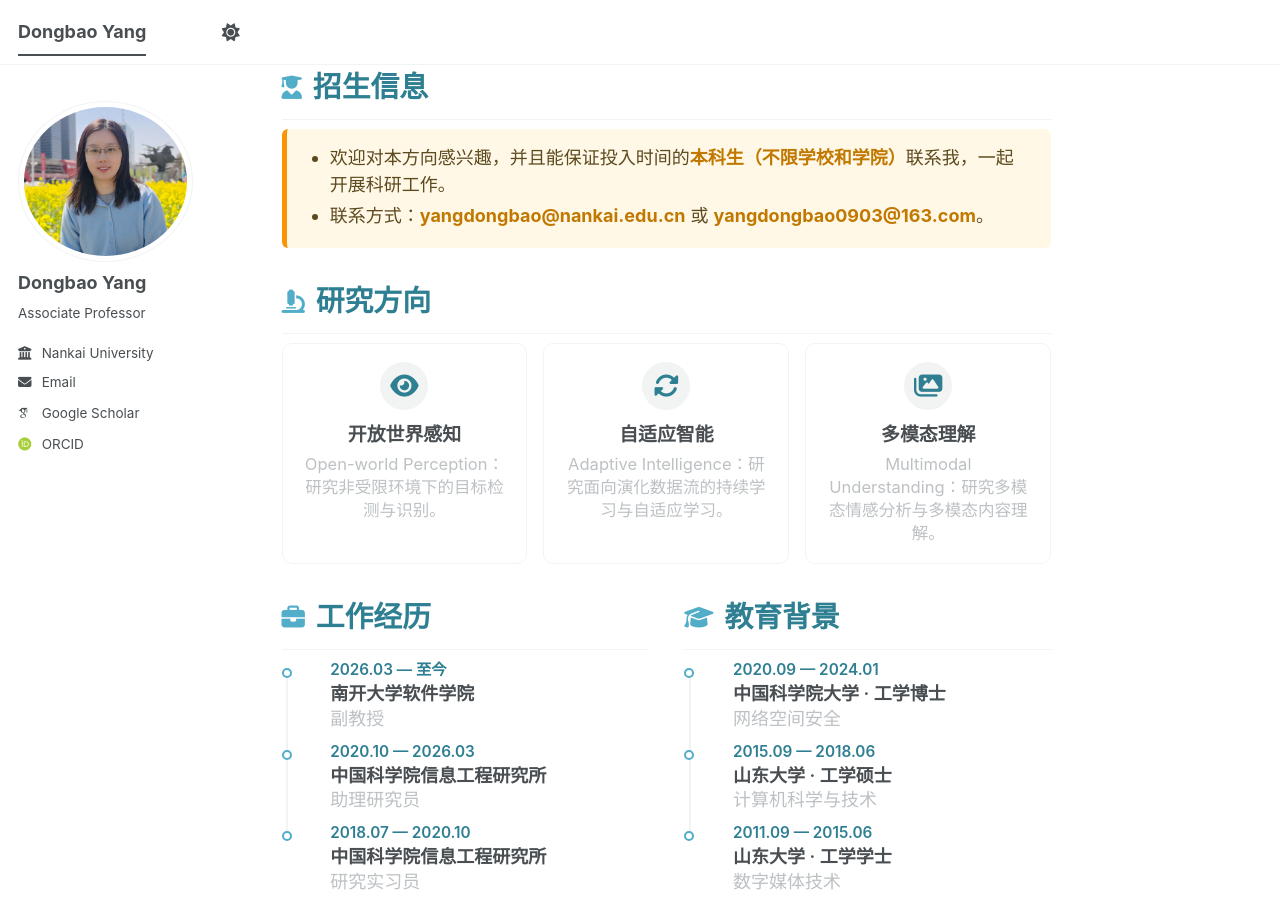
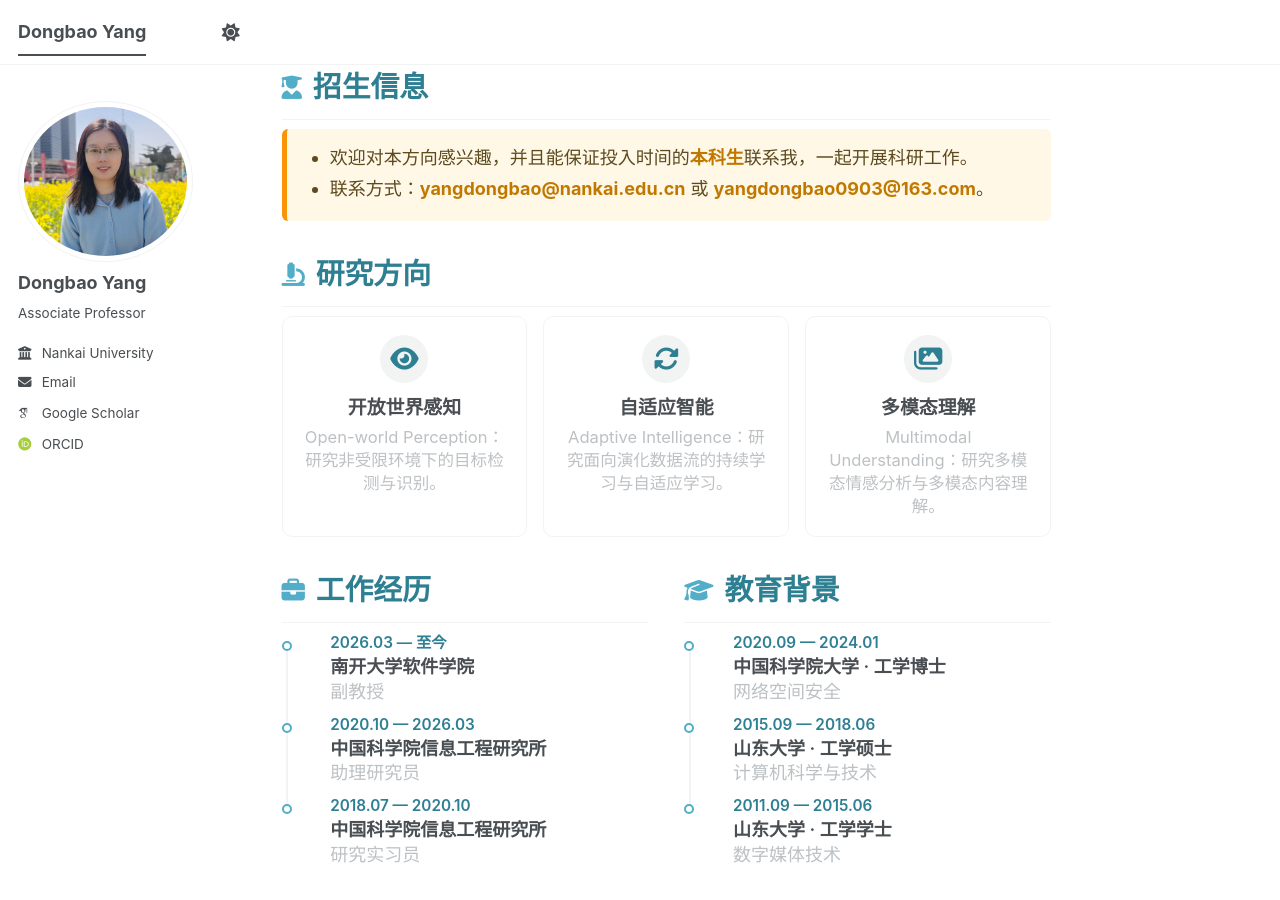
Before and after one commit to yangdb/yangdb.github.io, a Jekyll site: the page built from _pages/about.md, in a window 1280 px wide and 900 px high. Built offline with Jekyll 4.4.1, drawn with Linux system fonts in a browser that asks for light colours; some web fonts are replaced; a script bundle is joined from its source files by our own code; library files that are not in the unit come from our copies.

Commit message:
Remove school and college restriction from recruitment

```diff
--- a/_pages/about.md
+++ b/_pages/about.md
@@ -12,7 +12,7 @@ redirect_from:
   <div class="notice--recruit">
     <ul>
       <!-- <li>拟招收 <strong>2027 级推免硕士/直博 1 名</strong>。欢迎具备较强自驱力、热爱科研的同学咨询；若仅以获取学位为终极目标，建议多对比考量其他选择。</li> -->
-      <li>欢迎对本方向感兴趣，并且能保证投入时间的<strong>本科生（不限学校和学院）</strong>联系我，一起开展科研工作。</li>
+      <li>欢迎对本方向感兴趣，并且能保证投入时间的<strong>本科生</strong>联系我，一起开展科研工作。</li>
       <li>联系方式：<strong>yangdongbao@nankai.edu.cn</strong> 或 <strong>yangdongbao0903@163.com</strong>。</li>
     </ul>
   </div>
```
